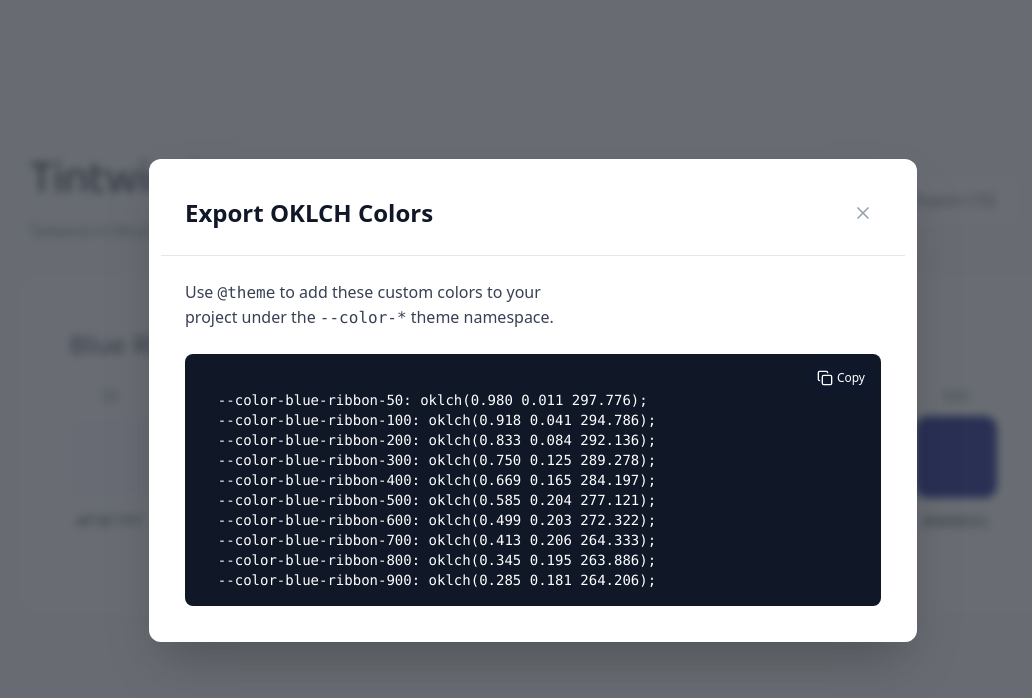
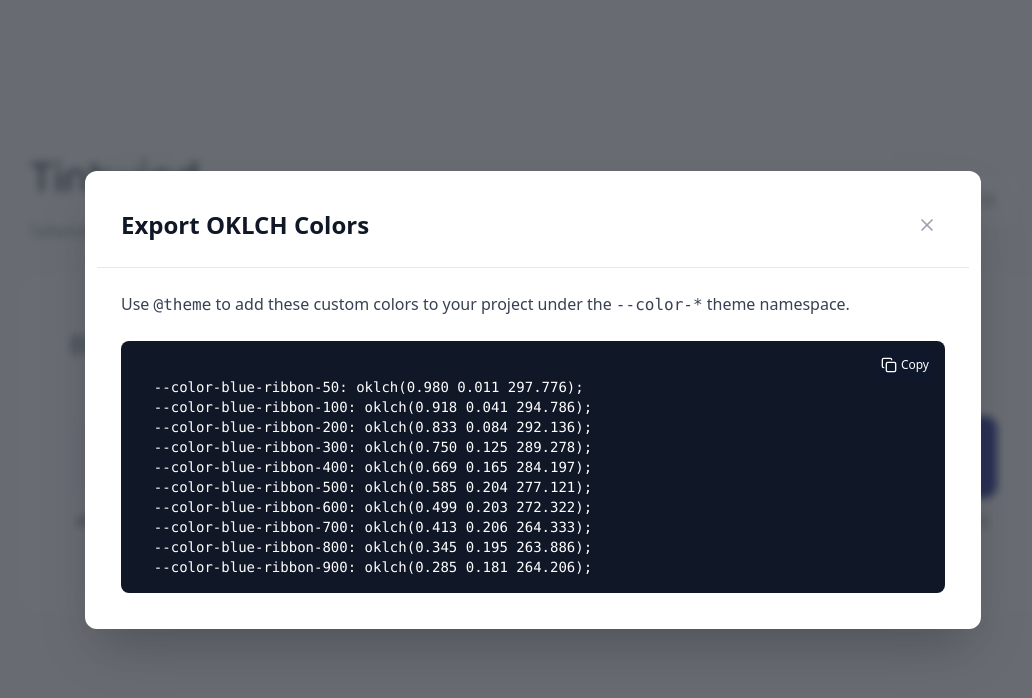
Before and after one commit to schalkburger/tintwind, a React (Vite) app: page / in a window 1280 px wide. Both pictures are taken after a click on the button "Export CSS". Shown: the top 698 px of the page, without its empty margins (107-1139 px from the left). Built offline with nearby package versions, Linux system fonts and the light colour scheme.

Commit message:
Increase modal width in App.tsx

```diff
--- a/src/App.tsx
+++ b/src/App.tsx
@@ -245,7 +245,7 @@ const App = () => {
           className="fixed inset-0 z-50 bg-bunker-400/75 flex items-center justify-center p-4 backdrop-blur-xs"
           onClick={() => setShowExportModal(false)}
         >
-          <div className="bg-white rounded-xl shadow-2xl w-full max-w-3xl max-h-[90vh] overflow-y-auto dark:bg-slate-900 lg:p-3" onClick={(e) => e.stopPropagation()} role="document">
+          <div className="bg-white rounded-xl shadow-2xl w-full max-w-4xl max-h-[90vh] overflow-y-auto dark:bg-black-pearl-400 lg:p-3" onClick={(e) => e.stopPropagation()} role="document">
             {/* Modal Header */}
             <div className="flex justify-between items-center p-6 border-b dark:border-b-bunker-900">
               <h2 className="text-2xl font-bold text-gray-900 dark:text-gray-100">Export OKLCH Colors</h2>
```
